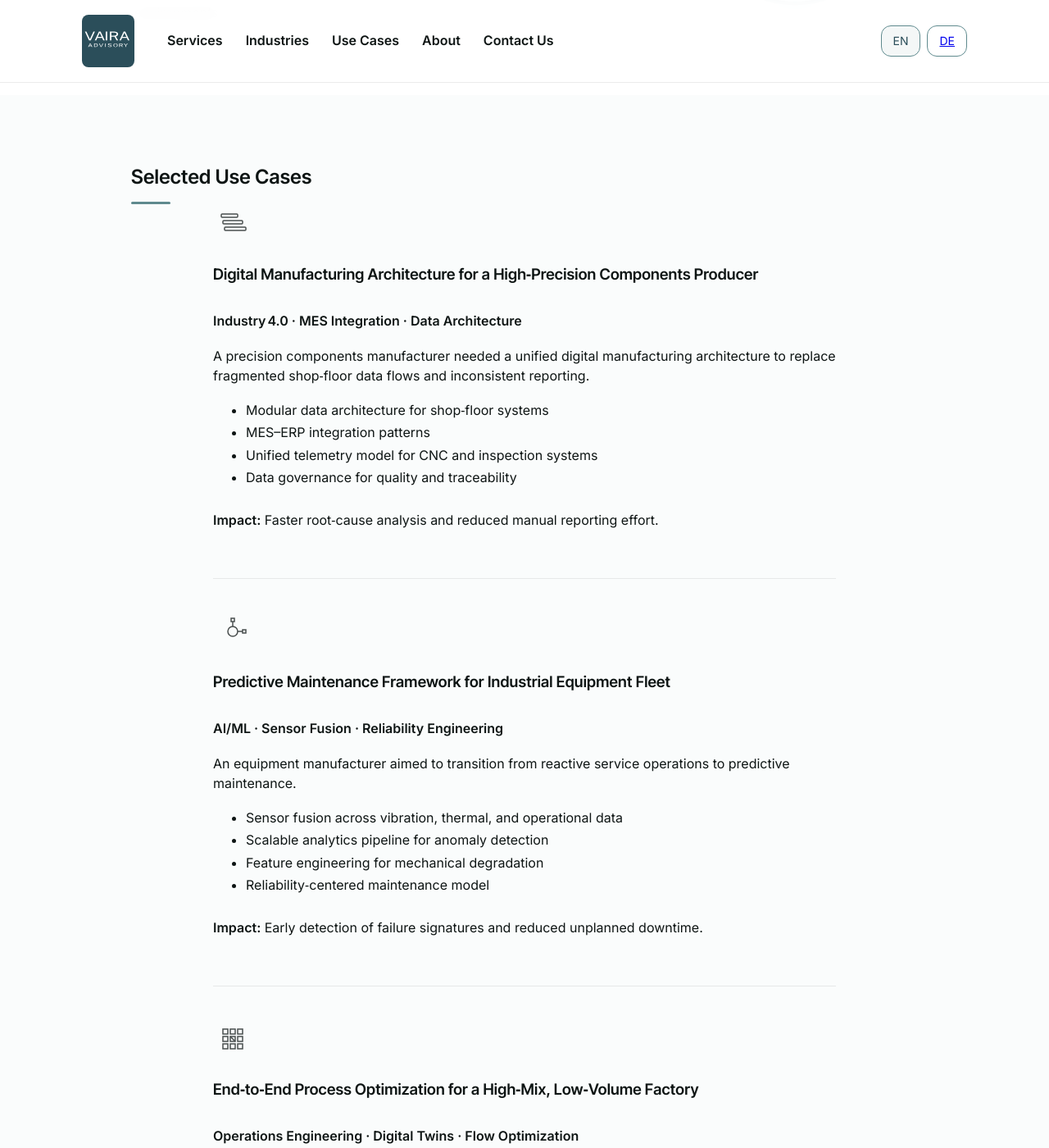
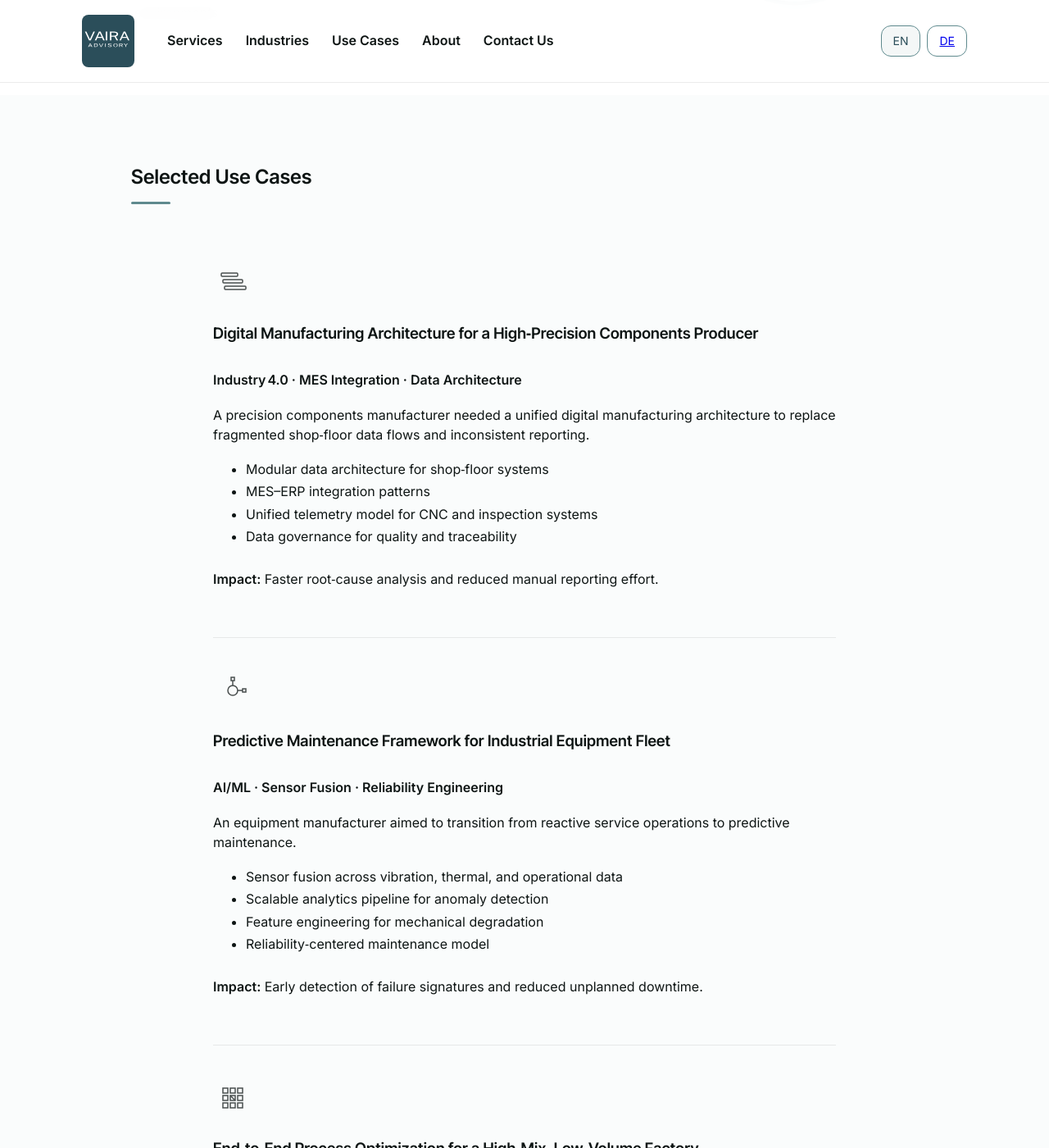
Before and after one commit to raphaelheeb/vaira-advisory, a Jekyll site: the page built from use-cases/index.html, in a window 1280 px wide and 1400 px high, scrolled down 765 px. Shown: the whole window at 82% size. Built offline with Jekyll 4.4.1, drawn with Linux system fonts in a browser that asks for light colours.

Commit message:
Refactor margins for use case items and headings
Removed margin-top for the first use case item and added margin-bottom for h2 in the narrow wrapper.

```diff
--- a/assets/css/styles.css
+++ b/assets/css/styles.css
@@ -985,10 +985,6 @@
   margin-bottom: 40px !important;
 }
 
-.use-cases-selected .usecase-item:first-child {
-  margin-top: 96px !important;
-}
-
 .use-cases-selected .usecase-item:last-child {
   margin-bottom: 0 !important;
 }
@@ -1091,3 +1087,7 @@
     gap: 32px !important;
   }
 }
+
+.use-cases-selected .wrapper--narrow > h2 {
+  margin-bottom: 72px !important; /* adjust to taste */
+}
```
